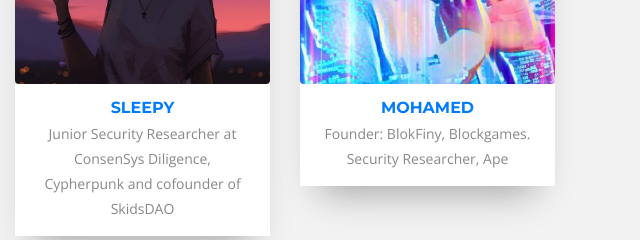
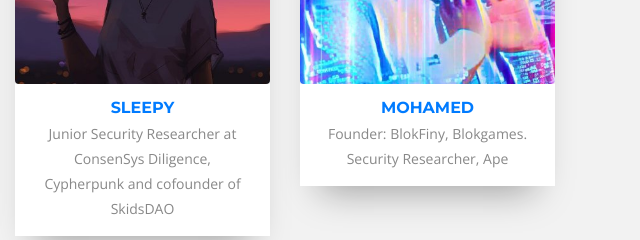
Before and after one commit to razzorsec/razzorsec.github.io, a website: page unchained.html in a window 1280 px wide. Shown: the part 1960-2200 px from the top of the page, 640-1280 px from the left. Drawn offline with nearby package versions, Linux system fonts and the light colour scheme; files whose address does not match are found by name.

Commit message:
Update unchained.html

```diff
--- a/unchained.html
+++ b/unchained.html
@@ -242,7 +242,7 @@
               </div>
               <div class="info-text">
                 <h3>Mohamed</h3>
-                <p>Founder: BlokFiny, Blockgames. <br/>Security Researcher, Ape</p>
+                <p>Founder: BlokFiny, Blokgames. <br/>Security Researcher, Ape</p>
               </div>
             </div> </a>
             <!-- Team Item Ends -->
```
